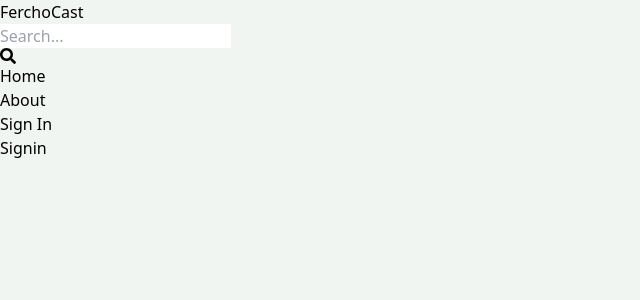
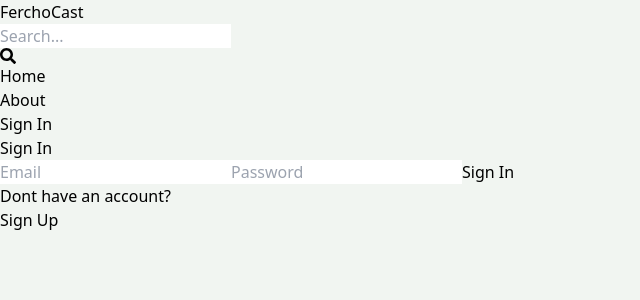
Before and after one commit to fercast711/mern-state, a React (Vite) app in the folder client/: page /sign-in in a window 1280 px wide. Shown: the top 300 px of the page, without its empty margins (0-640 px from the left). Built offline with nearby package versions, Linux system fonts and the light colour scheme.

Commit message:
complete sign in functionality

```diff
--- /dev/null
+++ b/client/src/api/auth.api.js
@@ -0,0 +1,6 @@
+import axios from 'axios'
+export const createUser = async (data) =>
+    await axios.post('/api/auth/signup', data)
+
+export const authUser = async (data) =>
+    await axios.post('/api/auth/signin', data)
--- a/client/src/api/signup.api.js
+++ /dev/null
@@ -1,5 +0,0 @@
-import axios from 'axios'
-export const createUser = async (data) =>{
-    return await axios.post('/api/auth/signup', data)
-
-}
--- a/client/src/pages/About.jsx
+++ b/client/src/pages/About.jsx
@@ -1,4 +1,3 @@
-import React from 'react'
 
 export default function About() {
   return (
--- a/client/src/pages/SignIn.jsx
+++ b/client/src/pages/SignIn.jsx
@@ -1,7 +1,46 @@
-import React from 'react'
+import { useState } from 'react'
+import {Link, useNavigate} from 'react-router-dom'
+import { authUser } from '../api/auth.api'
 
-export default function SignIn() {
+export default function  SignIn() {
+  const [formData, setFormData] = useState({})
+  const [error, setError] = useState(null);
+  const [loading, setLoading] = useState(false);
+  const navigate = useNavigate();
+  const handleChange = (e) => {
+    setFormData({
+      ...formData,
+      [e.target.id]: e.target.value,
+    })
+  }
+  const handleSubmit = async(e) => {
+    setLoading(true);
+    e.preventDefault();
+    try {
+      await authUser(formData)
+      setError(null)
+      navigate('/')
+    } catch (error) {
+      setError(error.response.data.message)
+    }
+    setLoading(false)
+  }
   return (
-    <div>Signin</div>
+    <div className='p-3 max-w-lg mx-auto'>
+      <h1 className=' text-3xl text-center font-semibold my-7'>Sign In</h1>
+      <form onSubmit={handleSubmit} className=' flex flex-col gap-4'>
+        <input type='email' placeholder='Email' className='border p-3 rounded-lg' id='email' onChange={handleChange}/>
+        <input type='password' placeholder='Password' className='border p-3 rounded-lg' id='password' onChange={handleChange}/>
+        <button disabled={loading} className='bg-slate-700 text-white p-3 rounded-lg uppercase hover:opacity-95'>{loading ? 'Loading...': 'Sign In'}</button>
+      </form>
+
+      <div className='flex gap-2 mt-5'>
+        <p>Dont have an account?</p>
+        <Link to={'/sign-up'}>
+          <span className='text-blue-700'>Sign Up</span>
+        </Link>
+      </div>
+      {error && <p className=' text-red-500 mt-5'>{error}</p>}
+    </div>
   )
 }
--- a/client/src/pages/SignUp.jsx
+++ b/client/src/pages/SignUp.jsx
@@ -1,6 +1,6 @@
 import { useState } from 'react'
 import {Link, useNavigate} from 'react-router-dom'
-import { createUser } from '../api/signup.api'
+import { createUser } from '../api/auth.api'
 
 export default function SignUp() {
   const [formData, setFormData] = useState({})
@@ -15,7 +15,7 @@
   }
   const handleSubmit = async(e) => {
     setLoading(true);
-    e.preventDefault()
+    e.preventDefault();
     try {
       await createUser(formData)
       setError(null)
```
